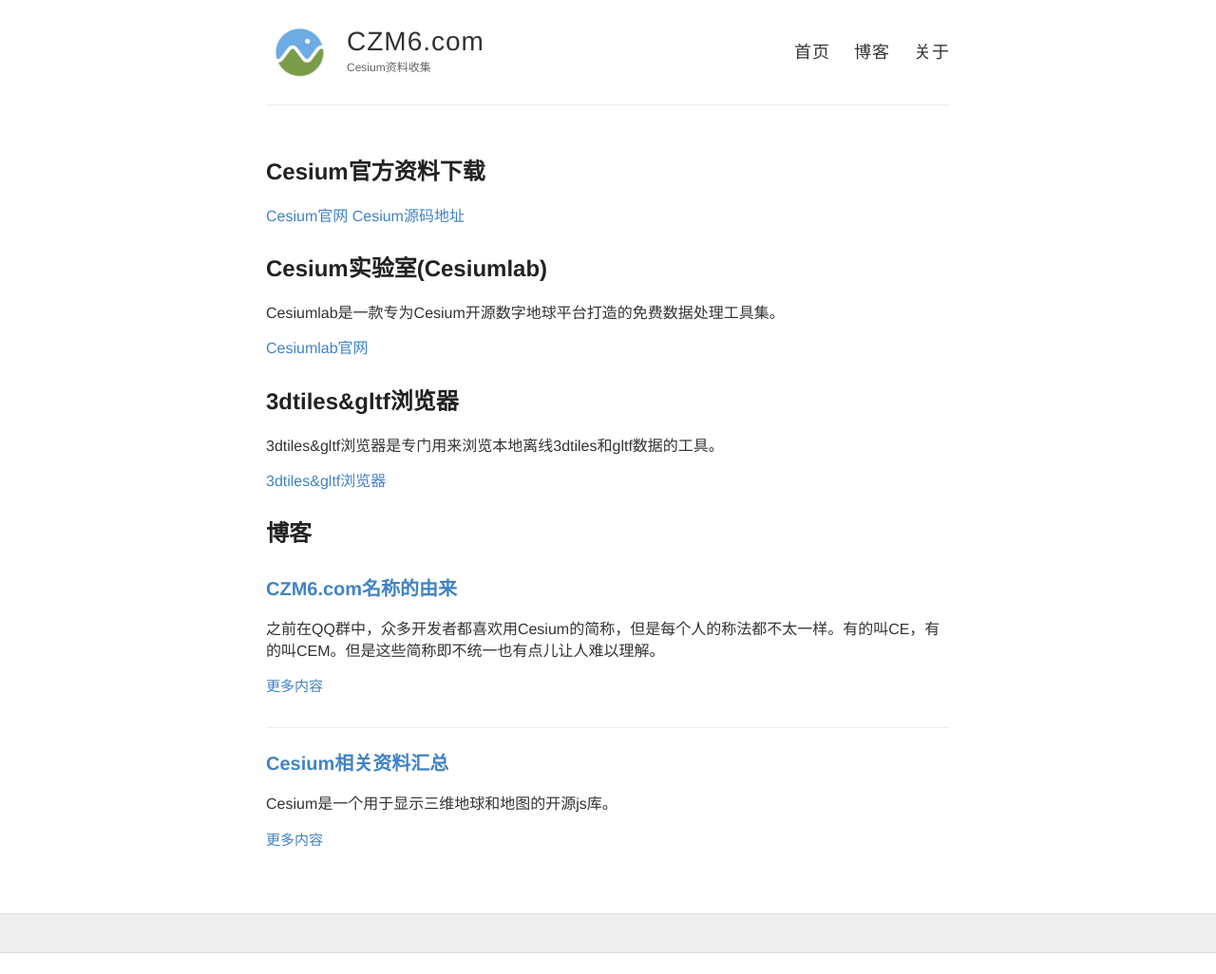
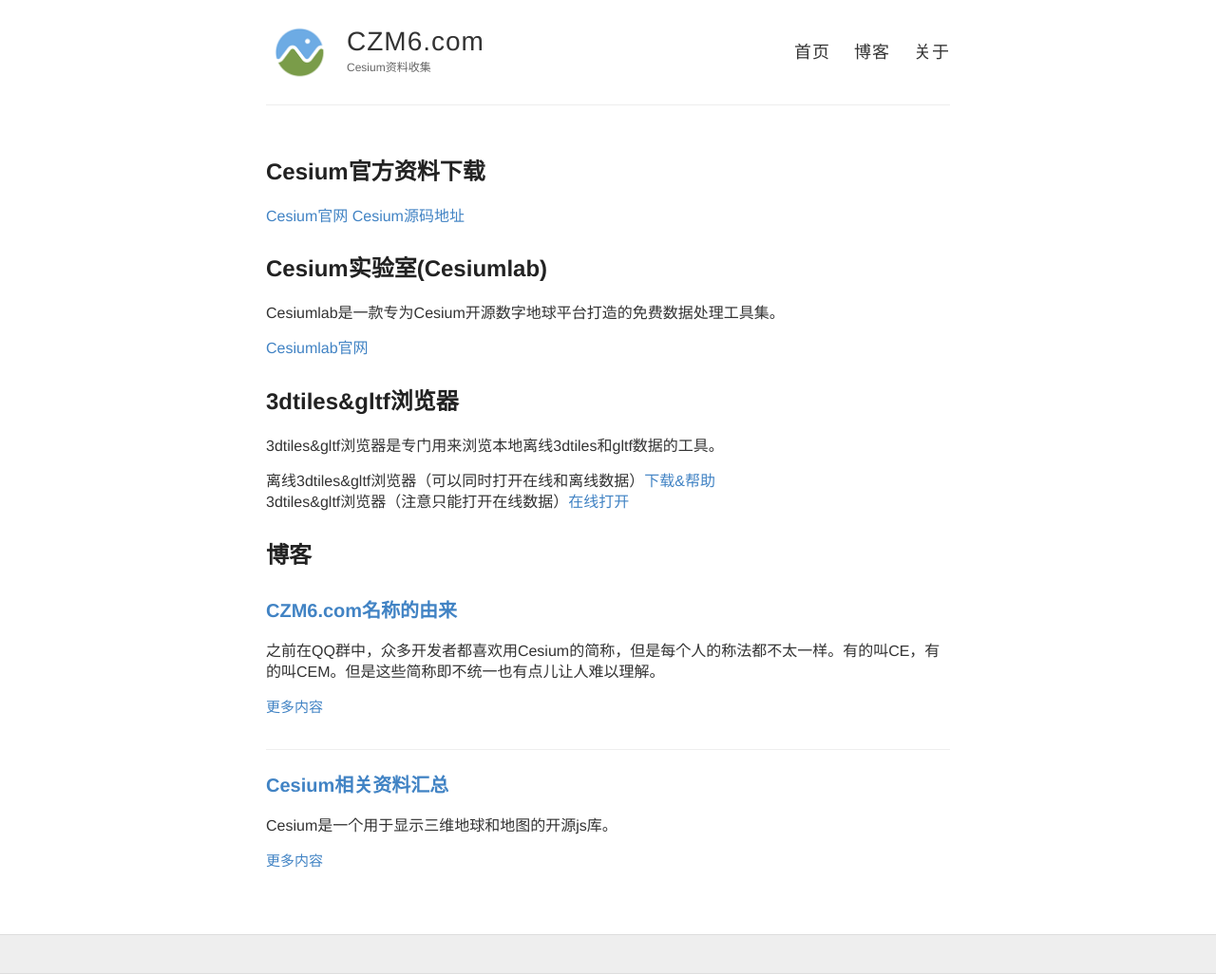
Before and after one commit to vtxf/czm6, a Jekyll site: the page built from index.html, in a window 1280 px wide. Shown: the whole page at 95% size. Built offline with Jekyll 4.4.1, drawn with Linux system fonts in a browser that asks for light colours; comment, search, counter and statistics services are not loaded; before the commit the page ends 1004 px from its top, so only the background shows below that.

Commit message:
重新整理帮助文件

```diff
--- a/index.html
+++ b/index.html
@@ -49,7 +49,9 @@
 <article class="post">
     <h1>3dtiles&gltf浏览器</h1>
     <p>3dtiles&gltf浏览器是专门用来浏览本地离线3dtiles和gltf数据的工具。</p>
-    <a href="./t/18/3dtiles-explorer/index.html" target="blank">3dtiles&gltf浏览器</a>
+    离线3dtiles&gltf浏览器（可以同时打开在线和离线数据）<a href="./t/18/3dtiles-explorer-help/index.html">下载&帮助</a>
+    <br>
+    3dtiles&gltf浏览器（注意只能打开在线数据）<a href="./t/18/3dtiles-explorer/index.html" target="blank">在线打开</a>
 </article>
 
 <h1>博客</h1>
```
